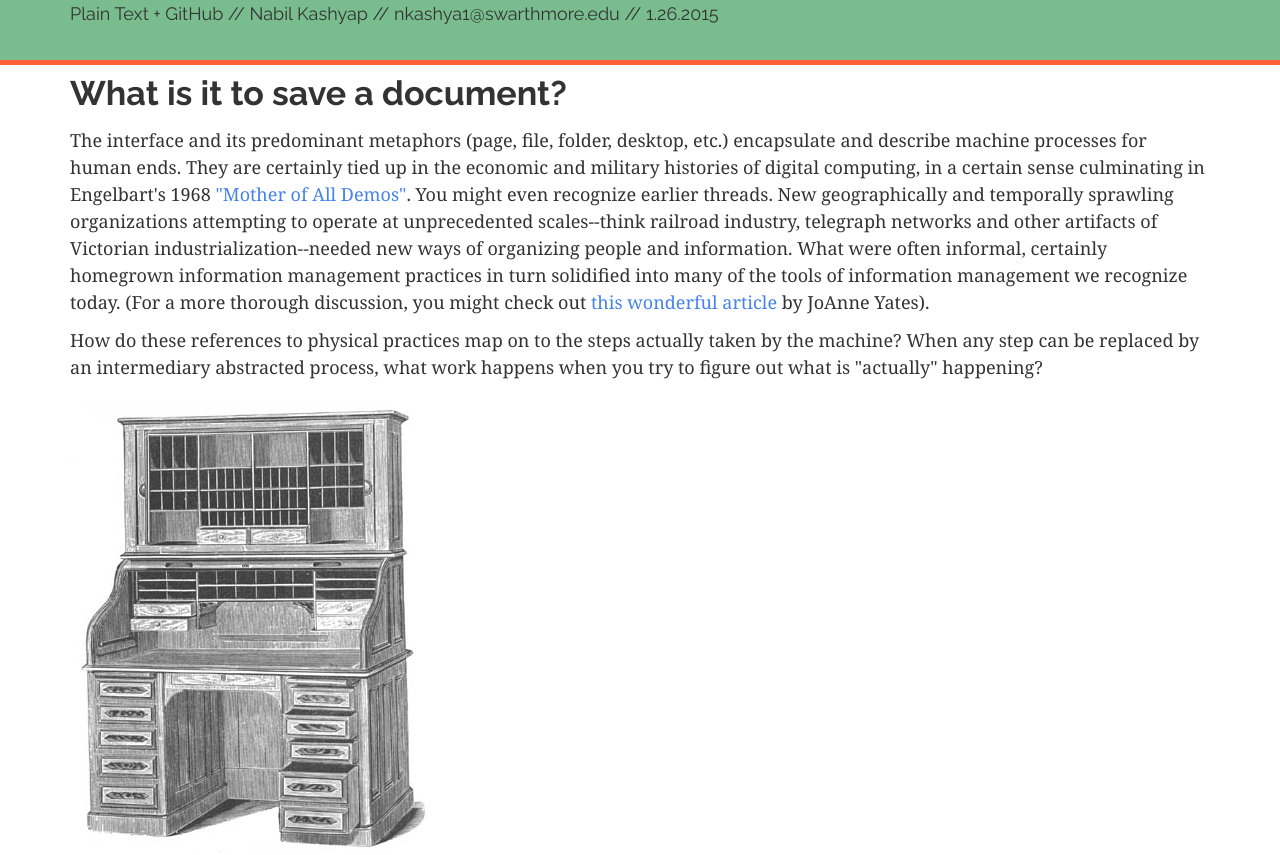
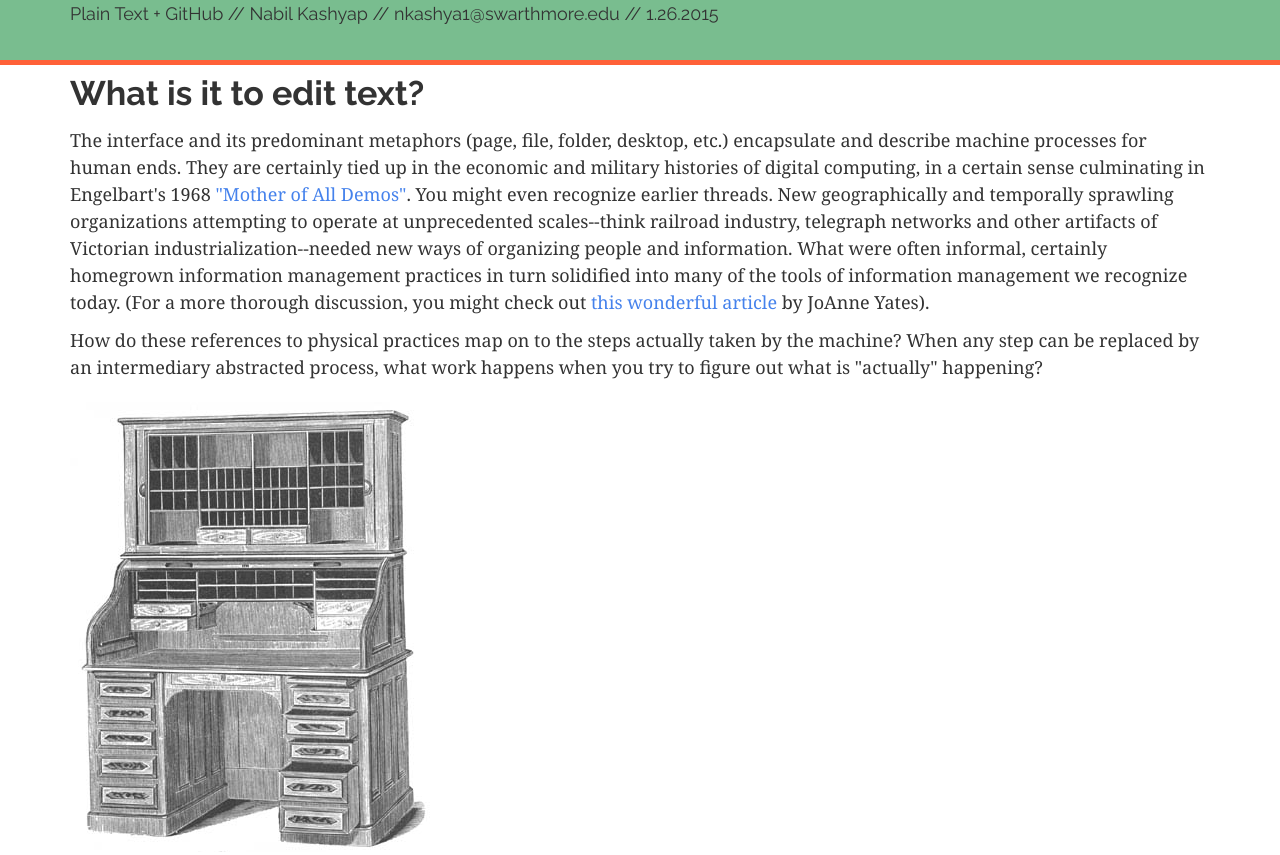
Before and after one commit to bulbil/bulbil.github.io, a plain HTML site: page index.html in a window 1280 px wide. Shown: the top 855 px of the page. Drawn offline with Linux system fonts and the light colour scheme.

Commit message:
changed first section heading

```diff
--- a/index.html
+++ b/index.html
@@ -4,7 +4,7 @@
 
 <body>
 <xmp theme="readable" style="display: none;">
-## What is it to save a document?
+## What is it to edit text?
 
 The interface and its predominant metaphors (page, file, folder, desktop, etc.) encapsulate and describe machine processes for human ends. They are certainly tied up in the economic and military histories of digital computing, in a certain sense culminating in Engelbart's 1968 ["Mother of All Demos"](http://en.wikipedia.org/wiki/The_Mother_of_All_Demos). You might even recognize earlier threads. New geographically and temporally sprawling organizations attempting to operate at unprecedented scales--think railroad industry, telegraph networks and other artifacts of Victorian industrialization--needed new ways of organizing people and information. What were often informal, certainly homegrown information management practices in turn solidified into many of the tools of information management we recognize today. (For a more thorough discussion, you might check out [this wonderful article](http://job.sagepub.com/content/19/3/5.abstract) by JoAnne Yates).
 
```
